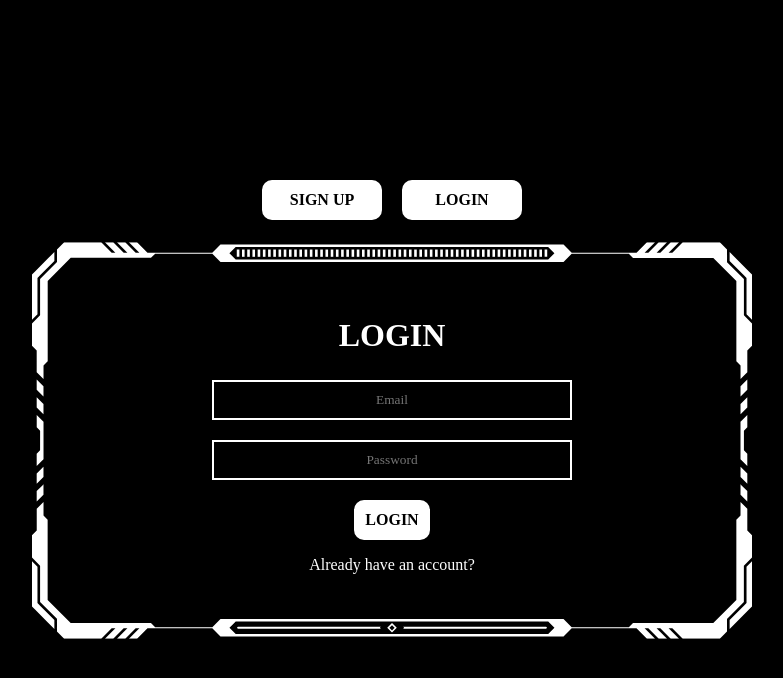
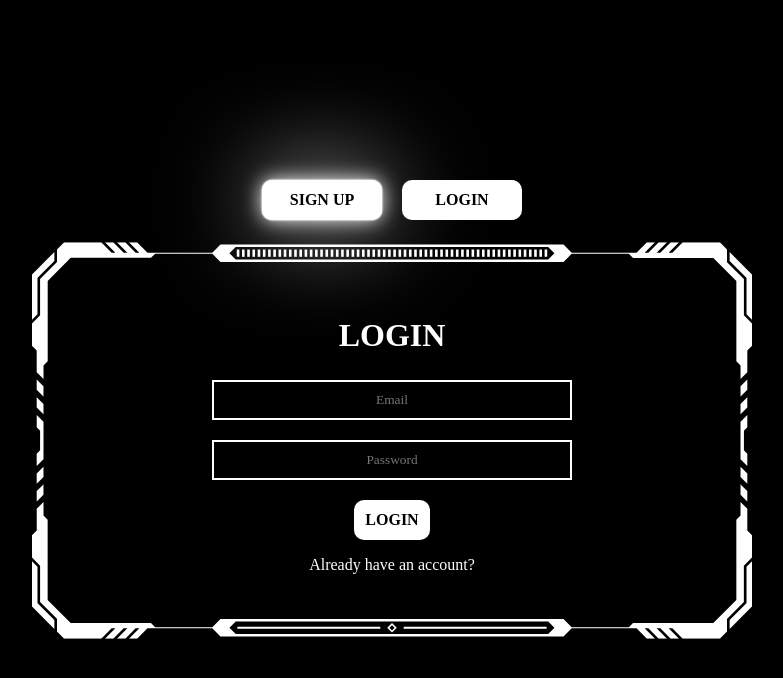
Before and after one commit to Dykmalon/ohmsbrc20, a Next.js app: page / in a window 1280 px wide. In both pictures the pointer is over the button "SIGN UP". Shown: the top 678 px of the page, without its empty margins (248-1031 px from the left). Built offline with nearby package versions, Linux system fonts and the light colour scheme; no server answers; a web font is replaced by a local one.

Commit message:
css added

```diff
--- a/styles/globals.css
+++ b/styles/globals.css
@@ -102,6 +102,11 @@ a {
 
 }
 
+
+.selection-buttons button:hover {
+  box-shadow: 0 0 100px #ffffff, 0 0 20px #ffffff, 0 0 2px #ffffff, 0 0 2px #ffffff;
+}
+
 .layout {
   background: url('/interface.svg') no-repeat center center;
   background-size: contain;
@@ -152,6 +157,10 @@ a {
   text-transform: uppercase;
   margin-top: 20px;
   font-family: "Technor-Bold";
+}
+
+.layout button:hover {
+  box-shadow: 0 0 100px #ffffff, 0 0 20px #ffffff, 0 0 2px #ffffff, 0 0 2px #ffffff;
 }
 
 .login-a {
```
